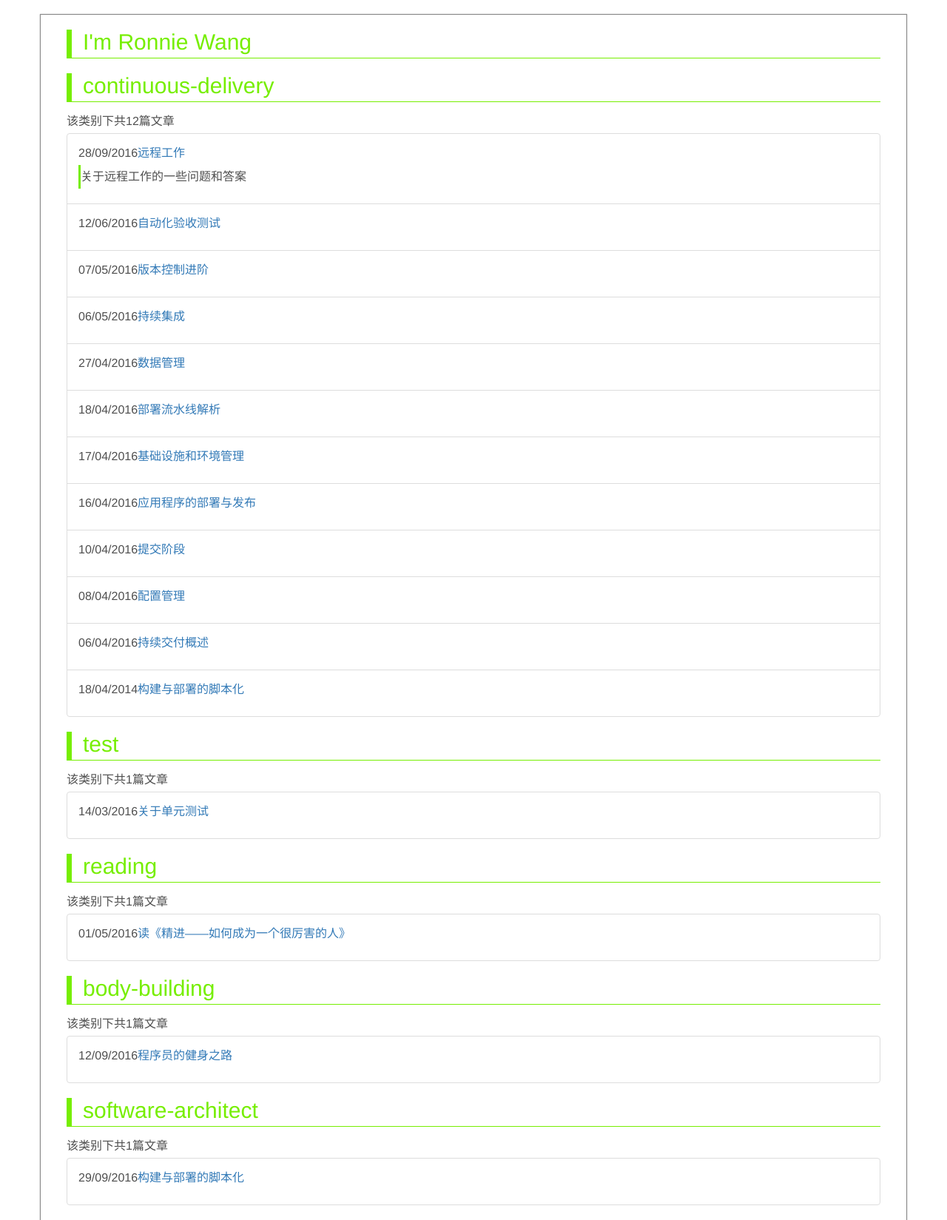
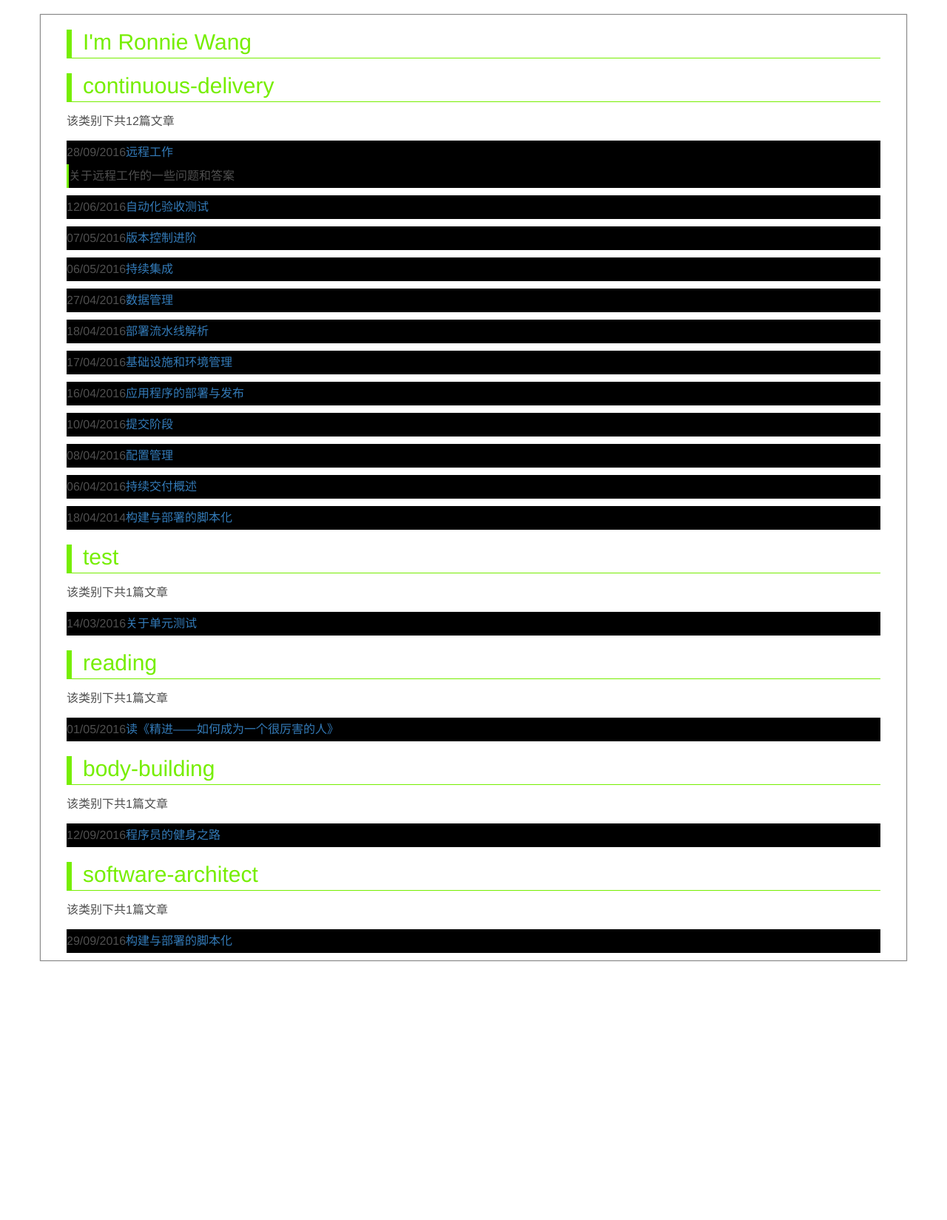
Before and after one commit to ronniewang/ronniewang.github.io, a Jekyll site: the page built from index.html, in a window 1280 px wide. Shown: the whole page at 74% size. Built offline with Jekyll 4.4.1, drawn with Linux system fonts in a browser that asks for light colours; after the commit the page ends 1298 px from its top, so only the background shows below that.

Commit message:
change index post list

```diff
--- a/_layouts/default.html
+++ b/_layouts/default.html
@@ -3,13 +3,14 @@
 <head>
     <link href="http://cdn.bootcss.com/bootstrap/3.3.5/css/bootstrap.min.css" rel="stylesheet">
     <script src="http://cdn.bootcss.com/bootstrap/3.3.5/js/bootstrap.min.js"></script>
-    <meta http-equiv="content-type" content="text/html; charset=utf-8" />
+    <meta http-equiv="content-type" content="text/html; charset=utf-8"/>
     <style>
         body {
             color: white;
             box-shadow: 0px 0px 1px 1px #888888;
             margin-top: 20px;
         }
+
         h2 {
             color: #76EE00;
             border-left: 7px solid #76EE00;
@@ -17,6 +18,7 @@
             padding-left: 15px;
             padding-bottom: 5px;
         }
+
         h3 {
             color: #76EE00;
             border-left: 5px solid #76EE00;
@@ -24,6 +26,7 @@
             padding-left: 15px;
             padding-bottom: 5px;
         }
+
         .content {
             color: #4F4F4F;
             margin-top: 20px;
@@ -32,15 +35,21 @@
             font-size: 16px;
             line-height: 2;
         }
+
         .desc {
             border-left: 3px solid #76EE00;
         }
+
+        .item {
+            background-color: black;
+            margin: 10px 0px 10px 0px;
+        }
     </style>
-<title>{{ page.title }}</title>
+    <title>{{ page.title }}</title>
 </head>
 <body class="container">
-    <div class="content">
-        {{ content }}
-    </div>
+<div class="content">
+    {{ content }}
+</div>
 </body>
 </html>
--- a/index.html
+++ b/index.html
@@ -18,12 +18,10 @@
 {% for category in site.categories %}
 <h2>{{ category | first }}</h2>
 <span>该类别下共{{ category | last | size }}篇文章</span>
-<ul class="list-group">
     {% for post in category.last %}
-    <li class="list-group-item">
+    <div class="item">
         {{ post.date | date:"%d/%m/%Y"}}<a href="{{ post.url }}">{{ post.title }}</a>
         <p class="desc"> {{ post.description }}</p>
-    </li>
+    </div>
     {% endfor %}
-</ul>
 {% endfor %}
```
